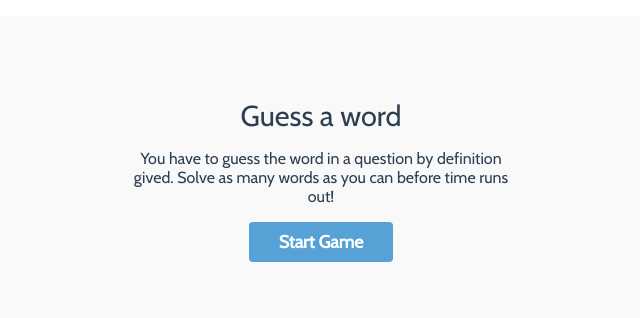
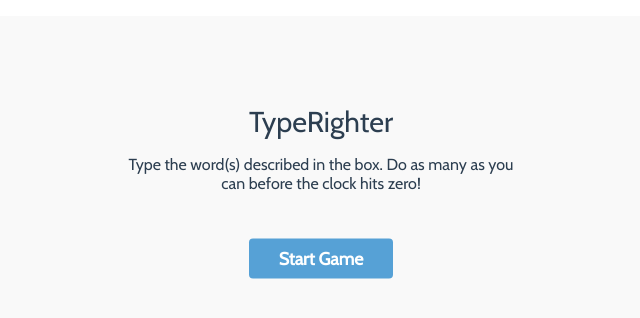
Before and after one commit to efl-academy/games, a Vue app: page / in a window 1280 px wide. Shown: the top 318 px of the page, without its empty margins (319-959 px from the left). Built offline with nearby package versions, Linux system fonts and the light colour scheme.

Commit message:
fix text

```diff
--- a/src/App.vue
+++ b/src/App.vue
@@ -1,8 +1,8 @@
 <template>
   <div id="app">
     <div class="welcome-window" v-if="showWelcome">
-      <p class="heading">Guess a word</p>
-      <p>You have to guess the word in a question by definition gived. Solve as many words as you can before time runs out!</p>
+      <p class="heading">TypeRighter</p>
+      <p>Type the word(s) described in the box. Do as many as you can before the clock hits zero!</p>
       <button
         class="button"
         @click="start"
@@ -254,6 +254,10 @@
       max-width: 400px;
       width: 90%;
       margin: 0 auto;
+
+      button {
+        margin-top: 30px;
+      }
     }
 
     .game-window {
```
Also changed, not shown: 5 other files (tests, documents, lock files or other folders).
